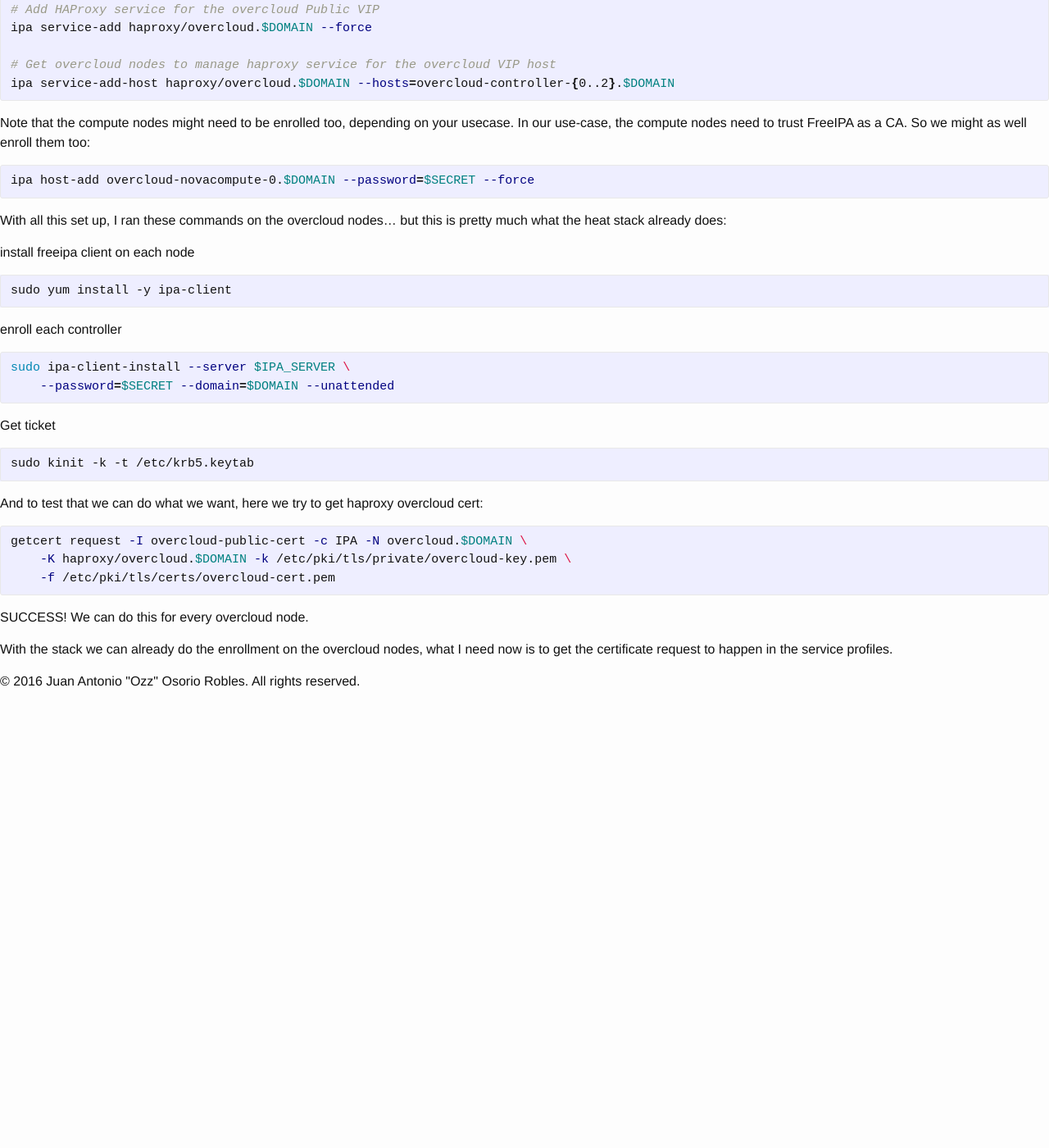
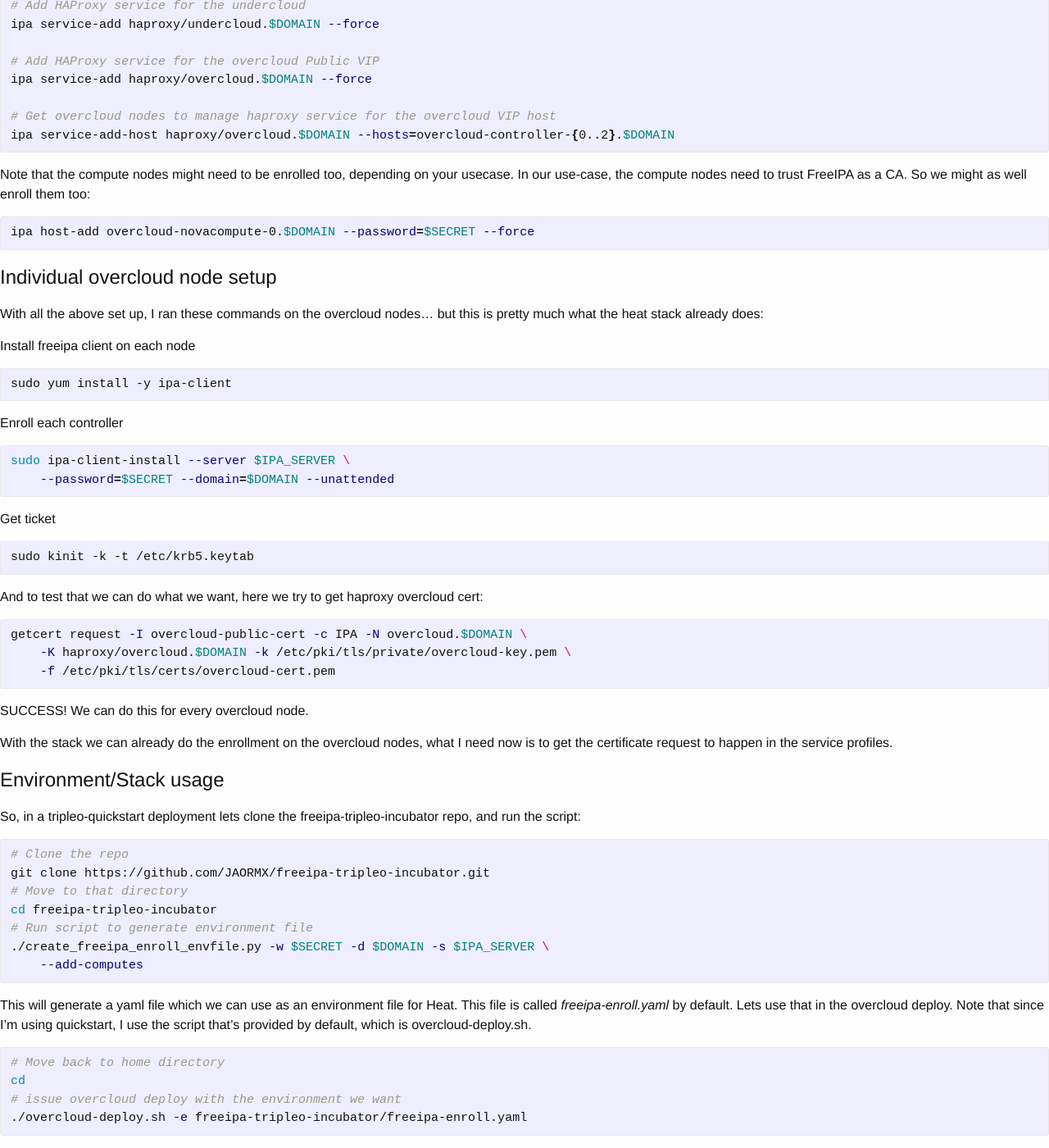
Before and after one commit to JAORMX/JAORMX.github.io, a Jekyll site: the page built from _posts/2016-08-12-freeipa-tripleo-integration-notes.markdown, in a window 1280 px wide and 1400 px high, scrolled down 2133 px. Shown: the whole window at 82% size. Built offline with Jekyll 4.4.1, drawn with Linux system fonts in a browser that asks for light colours; nearby versions of some CDN libraries; before the commit the page ends 2976 px from its top, so only the background shows below that; some of the changed text lies outside the part shown.

Commit message:
Add stack usage and deployment details

```diff
--- a/_posts/2016-08-12-freeipa-tripleo-integration-notes.markdown
+++ b/_posts/2016-08-12-freeipa-tripleo-integration-notes.markdown
@@ -48,6 +48,11 @@ FreeIPA. As a bonus I'll also create the undercloud node, since, as I mentioned
 in a past blog post, we can now get the HAProxy public IP for the undercloud
 via FreeIPA.
 
+Note that I'm deploying a very basic HA setup, which consists of 3 controllers
+and 1 compute. So you'll notice that I create controllers from 0 to 2, and
+just a novacompute number 0. You need to adjust these values according to your
+deployment.
+
 ## FreeIPA setup
 
 I define the following environment variables for convenience:
@@ -89,14 +94,16 @@ we might as well enroll them too:
 ipa host-add overcloud-novacompute-0.$DOMAIN --password=$SECRET --force
 {% endhighlight %}
 
-With all this set up, I ran these commands on the overcloud nodes... but this
-is pretty much what the heat stack already does:
+## Individual overcloud node setup
 
-install freeipa client on each node
+With all the above set up, I ran these commands on the overcloud nodes... but
+this is pretty much what the heat stack already does:
+
+Install freeipa client on each node
 
     sudo yum install -y ipa-client
 
-enroll each controller
+Enroll each controller
 
 {% highlight bash %}
 sudo ipa-client-install --server $IPA_SERVER \
@@ -121,4 +128,35 @@ SUCCESS! We can do this for every overcloud node.
 With the stack we can already do the enrollment on the overcloud nodes, what I
 need now is to get the certificate request to happen in the service profiles.
 
+## Environment/Stack usage
+
+So, in a tripleo-quickstart deployment lets clone the freeipa-tripleo-incubator
+repo, and run the script:
+
+{% highlight bash %}
+# Clone the repo
+git clone https://github.com/JAORMX/freeipa-tripleo-incubator.git
+# Move to that directory
+cd freeipa-tripleo-incubator
+# Run script to generate environment file
+./create_freeipa_enroll_envfile.py -w $SECRET -d $DOMAIN -s $IPA_SERVER \
+    --add-computes
+{% endhighlight %}
+
+This will generate a yaml file which we can use as an environment file for
+Heat. This file is called _freeipa-enroll.yaml_ by default. Lets use that in
+the overcloud deploy. Note that since I'm using quickstart, I use the script
+that's provided by default, which is overcloud-deploy.sh.
+
+{% highlight bash %}
+# Move back to home directory
+cd
+# issue overcloud deploy with the environment we want
+./overcloud-deploy.sh -e freeipa-tripleo-incubator/freeipa-enroll.yaml
+{% endhighlight %}
+
+This will then do a standard deploy, but if we set up everything correctly, our
+nodes will now have a keytab and will be able to request certificates via
+certmonger with FreeIPA as a CA.
+
 [temp-repo]: https://github.com/JAORMX/freeipa-tripleo-incubator
```
